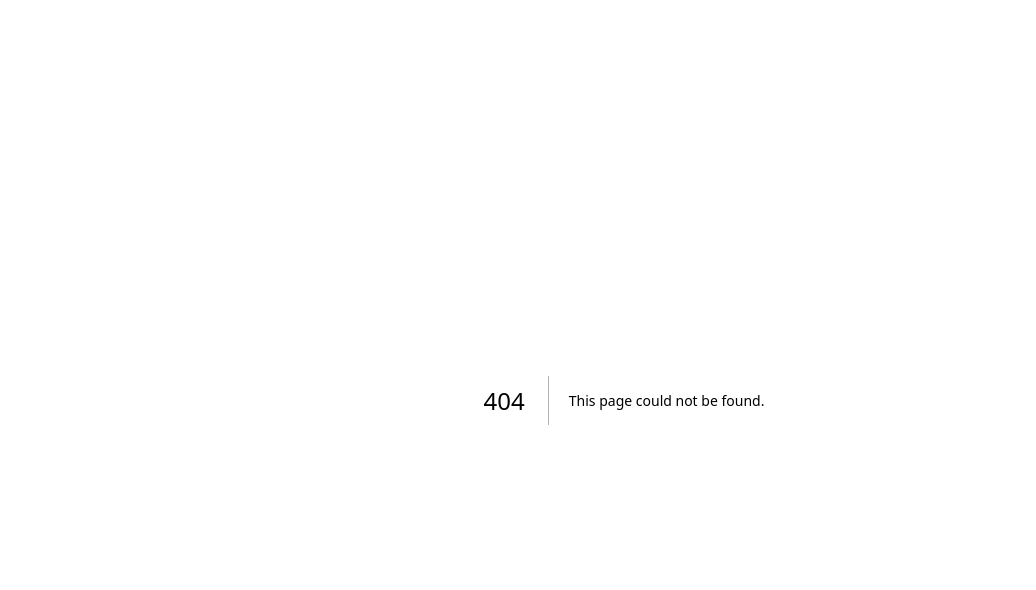
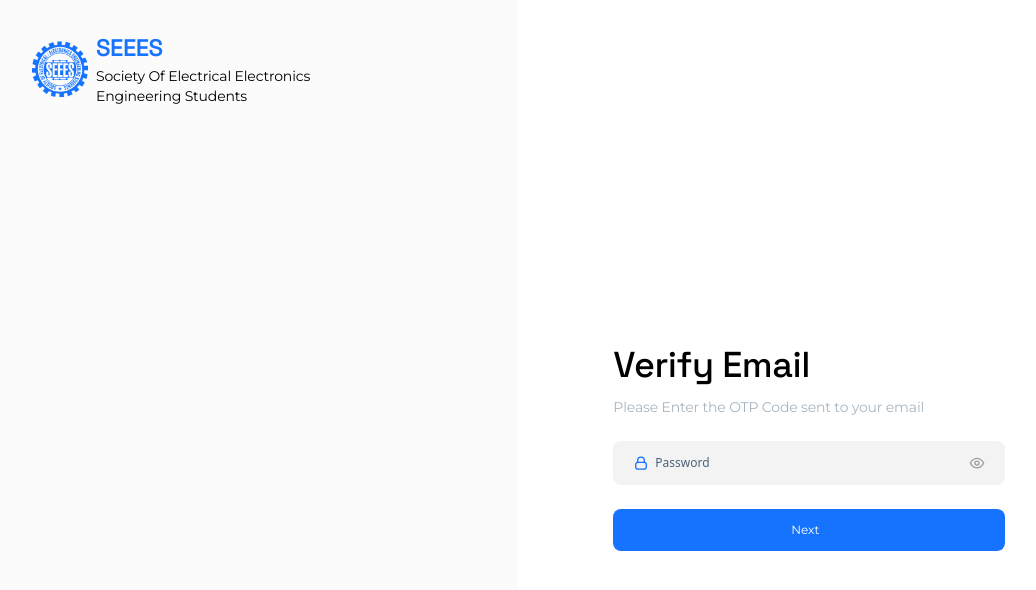
Before and after one commit to SEEES-TECH-COMMUNITY/seeswebsite-frontend, a Next.js app: page /auth/verify-email in a window 1280 px wide. Before the commit this address had no page. Shown: the top 590 px of the page, without its empty margins (16-1052 px from the left). Built offline with nearby package versions, Linux system fonts and the light colour scheme.

Commit message:
feat: verify email page

```diff
--- a/src/pages/auth/verifyEmail.tsx
+++ b/src/pages/auth/verify-email.tsx
@@ -1,10 +1,11 @@
 import React, { useState} from "react";
 import type { NextPage } from "next";
-import { AuthSideBar } from "@src/components";
+import { AuthSideBar, Button, PasswordInput } from "@src/components";
 import { Montserrat, Space_Grotesk } from "next/font/google";
+import { InputError } from "@src/utils/types/forms.types";
 
 const montserrat = Montserrat({
-    weight: ["400"],
+    weight: ["400", "500"],
     subsets: ["latin", "latin-ext"],
   });
   const spaceGrotesk = Space_Grotesk({
@@ -12,7 +13,14 @@ const montserrat = Montserrat({
     subsets: ["latin", "latin-ext"],
   });
 
-  const Page: NextPage = () => {
+const Page: NextPage = () => {
+    const [password, setPassword] = useState<string>("");
+    const [passwordError, setPasswordError] = useState<InputError>({
+        error: false,
+        message: "",
+    });
+
+
 
     return(
         <section className={`flex flex-row ${montserrat.className}`}>
@@ -30,8 +38,14 @@ const montserrat = Montserrat({
                                 Please Enter the OTP Code sent to your email
                             </p>
                         </div>
-                        <div className="flex flex-col space-y-3">
-                            <input type="password" className="w-full py-3 rounded-lg border-2 h-fit placeholder-blue-placeholder-600 text-blue-placeholder-600 text-bold border-transparent bg-grey-600 pl-4 pr-12 font-sans text-md placeholder-opacity-70 focus:border-blue-500 focus:outline-none focus:ring-blue-500 ease-in duration-300 transition-colors data-true:border-red-500/75" />
+                        <div className="flex flex-col space-y-6">
+                            <PasswordInput
+                                value={password}
+                                onChange={(e) => setPassword(e.target.value)}
+                                error={passwordError.error}
+                                errorObj={passwordError}
+                            />
+                            <Button text="Next" type="submit" />
                         </div>
                     </form>
                 </div>
```
